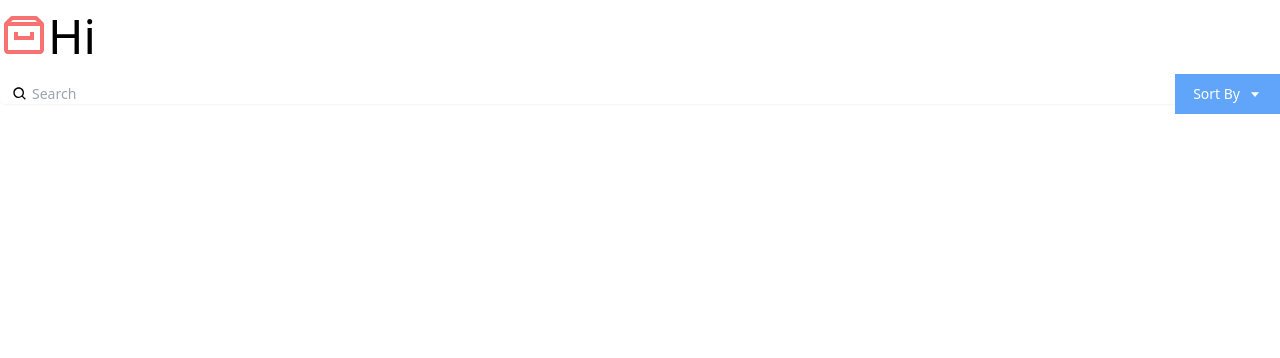
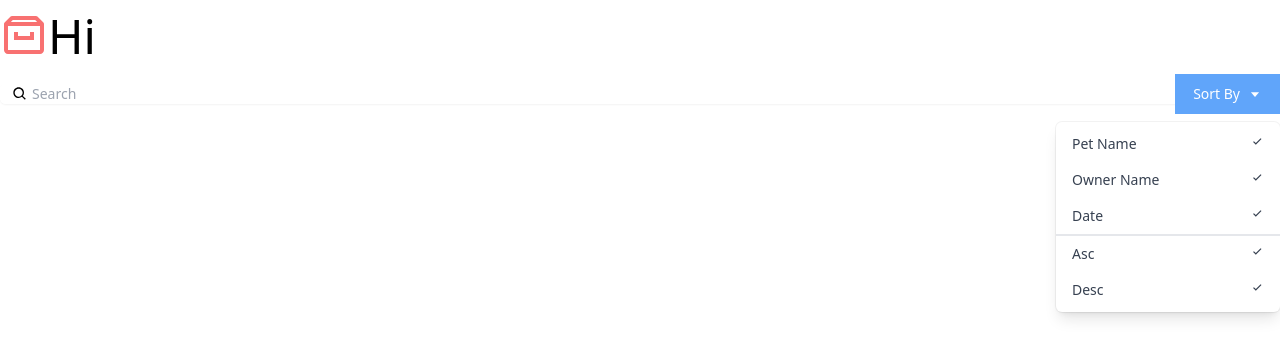
Before and after one commit to jsBear92/react.js.building.a.interface, a JavaScript app: page / in a window 1280 px wide. Shown: the top 358 px of the page. Built offline with nearby package versions, Linux system fonts and the light colour scheme; the HTML template or start-up script is replaced by a standard one.

Commit message:
create sub-component hooks "DropDown" in Search.js

```diff
--- a/src/components/Search.js
+++ b/src/components/Search.js
@@ -1,4 +1,29 @@
-import { BiSearch, BiCaretDown } from "react-icons/bi";
+import { BiSearch, BiCaretDown, BiCheck } from "react-icons/bi";
+
+const DropDown = () => {
+    return (
+        <div className="origin-top-right absolute right-0 mt-2 w-56
+            rounded-md shadow-lg bg-white ring-1 ring-black ring-opacity-5">
+            <div className="py-1" role="menu" aria-orientation="vertical" aria-labelledby="options-menu">
+            <div
+                className="px-4 py-2 text-sm text-gray-700 hover:bg-gray-100 hover:text-gray-900 flex justify-between cursor-pointer"
+                role="menuitem">Pet Name <BiCheck /></div>
+            <div
+                className="px-4 py-2 text-sm text-gray-700 hover:bg-gray-100 hover:text-gray-900 flex justify-between cursor-pointer"
+                role="menuitem">Owner Name  <BiCheck /></div>
+            <div
+                className="px-4 py-2 text-sm text-gray-700 hover:bg-gray-100 hover:text-gray-900 flex justify-between cursor-pointer"
+                role="menuitem">Date <BiCheck /></div>
+            <div
+                className="px-4 py-2 text-sm text-gray-700 hover:bg-gray-100 hover:text-gray-900 flex justify-between cursor-pointer border-gray-1 border-t-2"
+                role="menuitem">Asc <BiCheck /></div>
+            <div
+                className="px-4 py-2 text-sm text-gray-700 hover:bg-gray-100 hover:text-gray-900 flex justify-between cursor-pointer"
+                role="menuitem">Desc <BiCheck /></div>
+            </div>
+        </div>
+    );
+}
 
 const Search = () => {
     return (
@@ -16,6 +41,7 @@
                         className="justify-center px-4 py-2 bg-blue-400 border-2 border-blue-400 text-sm text-white hover:bg-blue-700 focus:outline-none focus:ring-2 focus:ring-offset-2 flex items-center" id="options-menu" aria-haspopup="true" aria-expanded="true">
                         Sort By <BiCaretDown className="ml-2" />
                         </button>
+                        <DropDown />
                     </div>
                 </div>
             </div>
```
